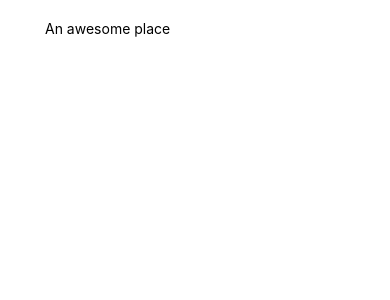
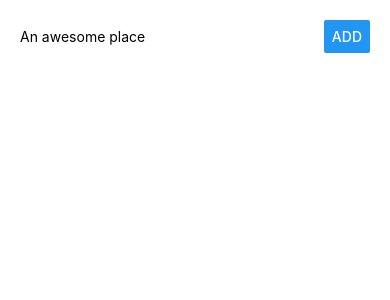
Before and after one commit to l-ejs-l/ReactNativeCourse-Udemy, a React Native app in the folder basics-components/: screen / in a window 390 px wide. Shown: the top 300 px of the page. Built offline with nearby package versions, Linux system fonts and the light colour scheme.

Commit message:
added src/components, a ListItem to render places

```diff
--- a/basics-components/App.js
+++ b/basics-components/App.js
@@ -1,26 +1,45 @@
 import React from 'react';
-import { StyleSheet, Text, View, TextInput } from 'react-native';
+import { StyleSheet, Text, View, TextInput, Button } from 'react-native';
+
+import ListItem from './src/components/ListItem/ListItem';
 
 export default class App extends React.Component {
   state = {
-    placeName: ''
+    placeName: '',
+    places: []
   };
 
   placeNameChangeHandler = val => {
     this.setState({ placeName: val });
   };
 
+  placeSubmitHandler = () => {
+    if (this.state.placeName.trim() !== '') {
+      this.setState(state => {
+        return {
+          places: state.places.concat(state.placeName),
+          placeName: ''
+        };
+      });
+    }
+  };
+
   render() {
-    const { placeName } = this.state;
+    const { placeName, places } = this.state;
+    const placesOutput = places.map((place, i) => <ListItem key={i} placeName={place} />);
 
     return (
       <View style={styles.container}>
-        <TextInput
-          style={{ width: 300 }}
-          placeholder="An awesome place"
-          value={placeName}
-          onChangeText={this.placeNameChangeHandler}
-        />
+        <View style={styles.inputContainer}>
+          <TextInput
+            style={styles.placeInput}
+            placeholder="An awesome place"
+            value={placeName}
+            onChangeText={this.placeNameChangeHandler}
+          />
+          <Button title="Add" style={styles.placeButton} onPress={this.placeSubmitHandler} />
+        </View>
+        <View style={styles.listContainer} children={placesOutput} />
       </View>
     );
   }
@@ -29,8 +48,23 @@ export default class App extends React.Component {
 const styles = StyleSheet.create({
   container: {
     flex: 1,
-    paddingTop: 20,
+    padding: 20,
     backgroundColor: '#fff',
     alignItems: 'center'
+  },
+  inputContainer: {
+    width: '100%',
+    alignItems: 'center',
+    flexDirection: 'row',
+    justifyContent: 'space-between'
+  },
+  placeInput: {
+    width: '70%'
+  },
+  placeButton: {
+    width: '30%'
+  },
+  listContainer: {
+    width: '100%'
   }
 });
--- /dev/null
+++ b/basics-components/src/components/ListItem/ListItem.js
@@ -0,0 +1,19 @@
+import React from 'react';
+import { Text, View, StyleSheet } from 'react-native';
+
+const ListItem = props => (
+  <View style={styles.listItem}>
+    <Text>{props.placeName}</Text>
+  </View>
+);
+
+const styles = StyleSheet.create({
+  listItem: {
+		width: '100%',
+		marginBottom: 5,
+    padding: 10,
+    backgroundColor: '#eee'
+  }
+});
+
+export default ListItem;
```
